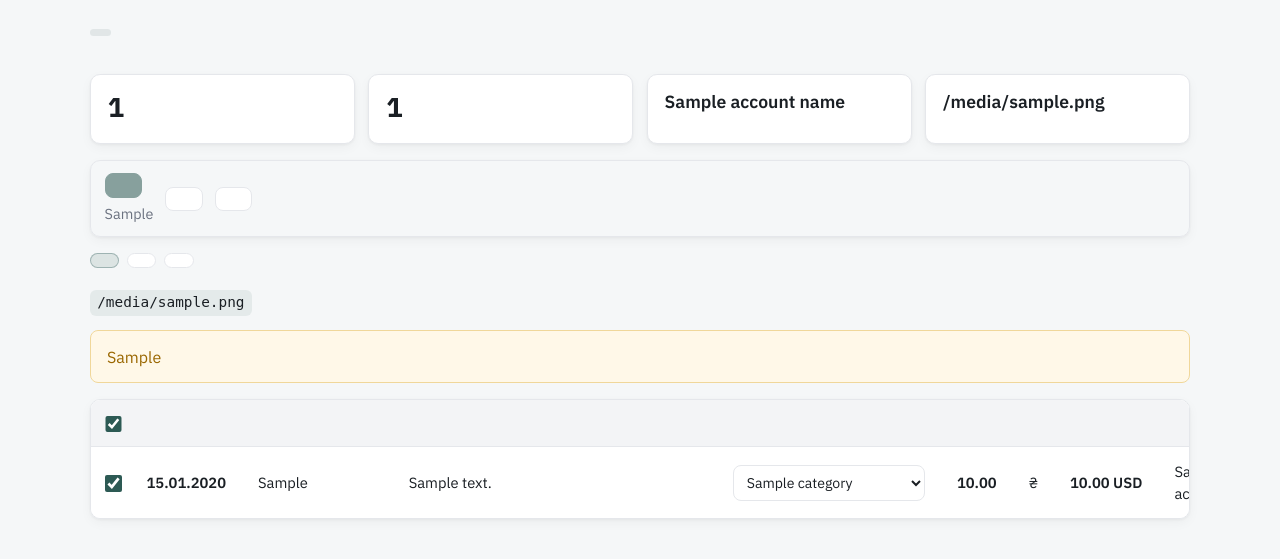
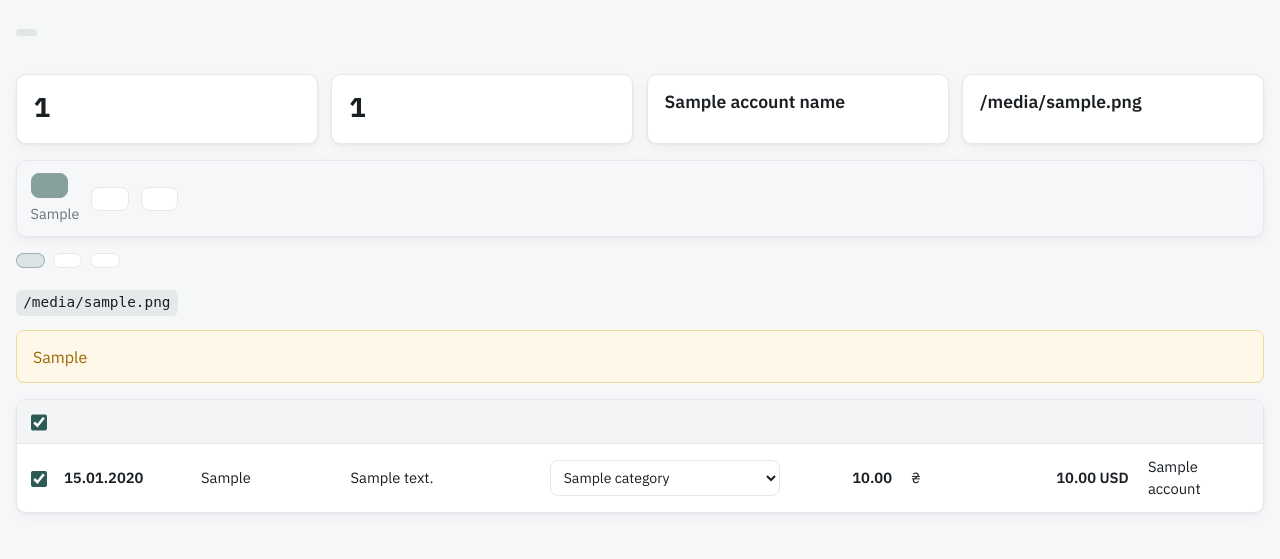
Before and after one commit to OSapozhnikov/BudgetBakersImport, a FastAPI app: template app/templates/preview.html in a window 1280 px wide. Shown: the part 62-621 px from the top of the page. Run offline with FastAPI, Linux system fonts and the light colour scheme; the template is opened without the code that fills it: most values are stand-ins (such as "Sample title", 1, 10 or a date in 2020).

Commit message:
[OSAPO] Bump version to 1.1.0 and update dependencies. Refactor templates to include dynamic versioning in the footer and improve CSS for better layout. Enhance app structure by integrating version information into the main application and views.

```diff
--- a/app/locales/en.json
+++ b/app/locales/en.json
@@ -3,7 +3,7 @@
   "nav.accounts": "Accounts",
   "nav.categories": "Categories",
   "nav.history": "History",
-  "footer.stage": "OSapozhnikov. Version 1.0.0",
+  "footer.stage": "OSapozhnikov. Version {version}",
   "lang.switcher": "Language",
   "index.title": "Convert — BudgetBakers Import",
   "index.eyebrow": "Convert",
--- a/app/locales/uk.json
+++ b/app/locales/uk.json
@@ -3,7 +3,7 @@
   "nav.accounts": "Рахунки",
   "nav.categories": "Категорії",
   "nav.history": "Історія",
-  "footer.stage": "OSapozhnikov. Version 1.0.0",
+  "footer.stage": "OSapozhnikov. Version {version}",
   "lang.switcher": "Мова",
   "index.title": "Конвертація — BudgetBakers Import",
   "index.eyebrow": "Конвертація",
--- a/app/main.py
+++ b/app/main.py
@@ -18,6 +18,7 @@ from app.persistence.prefs_store import PrefsStore
 from app.routers.convert import convert_router
 from app.routers.settings import settings_router
 from app.settings import Settings, get_settings
+from app.version import __version__
 
 APP_DIR = Path(__file__).resolve().parent
 
@@ -34,7 +35,7 @@ def create_app(settings: Settings | None = None) -> FastAPI:
     settings = settings or get_settings()
     _configure_logging(settings.log_level)
 
-    app = FastAPI(title="BudgetBakers Excel → CSV", version="1.0.0")
+    app = FastAPI(title="BudgetBakers Excel → CSV", version=__version__)
     templates = Jinja2Templates(directory=str(APP_DIR / "templates"))
     app.mount("/static", StaticFiles(directory=str(APP_DIR / "static")), name="static")
 
--- a/app/static/style.css
+++ b/app/static/style.css
@@ -130,6 +130,12 @@ nav a.nav-active {
 .wrap {
   width: min(1100px, calc(100% - 2rem));
   margin: 1.75rem auto 3rem;
+}
+
+body.page-preview .wrap,
+body.page-preview .foot {
+  width: calc(100% - 2rem);
+  max-width: none;
 }
 
 .foot {
@@ -377,8 +383,9 @@ form.inline { display: inline; margin: 0; }
 }
 
 select.category-inline {
-  min-width: 12rem;
-  max-width: 18rem;
+  min-width: 0;
+  width: 100%;
+  max-width: 100%;
   padding: 0.45rem 0.55rem;
   font-size: 0.88rem;
 }
@@ -593,7 +600,8 @@ select.category-inline {
 .stat.warn { border-color: var(--warn-border); background: var(--warn-bg); }
 
 .table-wrap {
-  overflow: auto;
+  overflow-x: auto;
+  max-width: 100%;
   border: 1px solid var(--line);
   border-radius: var(--radius);
   background: var(--panel);
@@ -601,25 +609,43 @@ select.category-inline {
 }
 
 .preview-table {
-  min-width: 72rem;
+  width: 100%;
+  table-layout: fixed;
 }
 
-.note {
-  min-width: 16rem;
-  width: 22rem;
-  max-width: 32rem;
+.preview-table col.c-check { width: 3%; }
+.preview-table col.c-date { width: 11%; }
+.preview-table col.c-party { width: 12%; }
+.preview-table col.c-note { width: 16%; }
+.preview-table col.c-cat { width: 20%; }
+.preview-table col.c-amt { width: 9%; }
+.preview-table col.c-cur { width: 7%; }
+.preview-table col.c-orig { width: 12%; }
+.preview-table col.c-acc { width: 10%; }
+
+.preview-table th,
+.preview-table td {
+  padding: 0.75rem 0.6rem;
+  overflow-wrap: break-word;
+}
+
+.note,
+.counterparty {
   white-space: normal;
   overflow-wrap: break-word;
   word-break: normal;
 }
 
-.counterparty {
-  min-width: 8rem;
-  width: 10rem;
-  max-width: 14rem;
+.date-cell {
   white-space: normal;
-  overflow-wrap: break-word;
-  word-break: normal;
+  font-variant-numeric: tabular-nums;
+  font-weight: 600;
+}
+
+.preview-table select.category-inline {
+  min-width: 0;
+  width: 100%;
+  max-width: 100%;
 }
 
 .table-wrap.flat {
@@ -743,6 +769,5 @@ th.num { text-align: right; }
   .top { flex-direction: column; align-items: flex-start; }
   .top-end { width: 100%; justify-content: space-between; }
   .brand-text { font-size: 1rem; }
-  .note { max-width: 20rem; min-width: 12rem; }
   .stats { grid-template-columns: 1fr; }
 }
--- a/app/templates/base.html
+++ b/app/templates/base.html
@@ -7,9 +7,9 @@
   <link rel="preconnect" href="https://fonts.googleapis.com">
   <link rel="preconnect" href="https://fonts.gstatic.com" crossorigin>
   <link href="https://fonts.googleapis.com/css2?family=IBM+Plex+Sans:wght@400;500;600;700&display=swap" rel="stylesheet">
-  <link rel="stylesheet" href="/static/style.css">
+  <link rel="stylesheet" href="/static/style.css?v={{ app_version }}">
 </head>
-<body>
+<body class="{% block body_class %}{% endblock %}">
   <header class="top">
     <a class="brand" href="/">
       <span class="brand-mark">BB</span>
@@ -39,7 +39,7 @@
     {% block content %}{% endblock %}
   </main>
   <footer class="foot">
-    <span>{{ t("footer.stage") }}</span>
+    <span>{{ t("footer.stage", version=app_version) }}</span>
   </footer>
 </body>
 </html>
--- a/app/templates/preview.html
+++ b/app/templates/preview.html
@@ -1,5 +1,6 @@
 {% extends "base.html" %}
 {% block title %}{{ t("preview.title") }}{% endblock %}
+{% block body_class %}page-preview{% endblock %}
 {% block content %}
 <section class="hero-block enter">
   <p class="eyebrow">{{ t("preview.eyebrow") }}</p>
@@ -120,6 +121,17 @@
 
   <div class="table-wrap enter">
     <table class="preview-table">
+      <colgroup>
+        <col class="c-check">
+        <col class="c-date">
+        <col class="c-party">
+        <col class="c-note">
+        <col class="c-cat">
+        <col class="c-amt">
+        <col class="c-cur">
+        <col class="c-orig">
+        <col class="c-acc">
+      </colgroup>
       <thead>
         <tr>
           <th class="col-check">
@@ -149,13 +161,13 @@
                    {% if not r.is_duplicate %}checked{% endif %}
                    aria-label="{{ t('preview.include_row_aria', n=loop.index) }}">
           </td>
-          <td class="num">
+          <td class="date-cell">
             {{ r.date.strftime('%d.%m.%Y') }}
             {% if r.is_duplicate %}<span class="tag tag-dup">{{ t("preview.tag_duplicate") }}</span>{% endif %}
           </td>
           <td class="counterparty">{{ r.counter_party }}</td>
           <td class="note">{{ r.note }}</td>
-          <td>
+          <td class="category-cell">
             {% if bb_groups %}
             <select class="category-select category-inline"
                     data-row-index="{{ loop.index0 }}"
--- /dev/null
+++ b/app/version.py
@@ -0,0 +1,7 @@
+"""Single application version.
+
+Bump this on every user-visible change. The footer and the stylesheet URL
+both read it, so a refresh shows whether the new build is loaded.
+"""
+
+__version__ = "1.1.0"
--- a/app/views.py
+++ b/app/views.py
@@ -23,6 +23,7 @@ from app.services.csv_export import ConversionResult, ExportRow, build_csv, buil
 from app.services.records import RecordImportResult, RecordItemError
 from app.settings import Settings
 from app.use_cases.convert import select_account
+from app.version import __version__
 
 IMPORT_ERROR_CAP = 20
 
@@ -33,7 +34,7 @@ def i18n_context(request: Request) -> dict[str, Any]:
     def t(key: str, **kwargs: Any) -> str:
         return translate(lang, key, **kwargs)
 
-    return {"lang": lang, "t": t}
+    return {"lang": lang, "t": t, "app_version": __version__}
 
 
 def format_int_display(value: int) -> str:
```
Also changed, not shown: pyproject.toml (+8 -8 lines), requirements.txt (+5 -5 lines), tests/test_app_smoke.py (+3 -0 lines).
